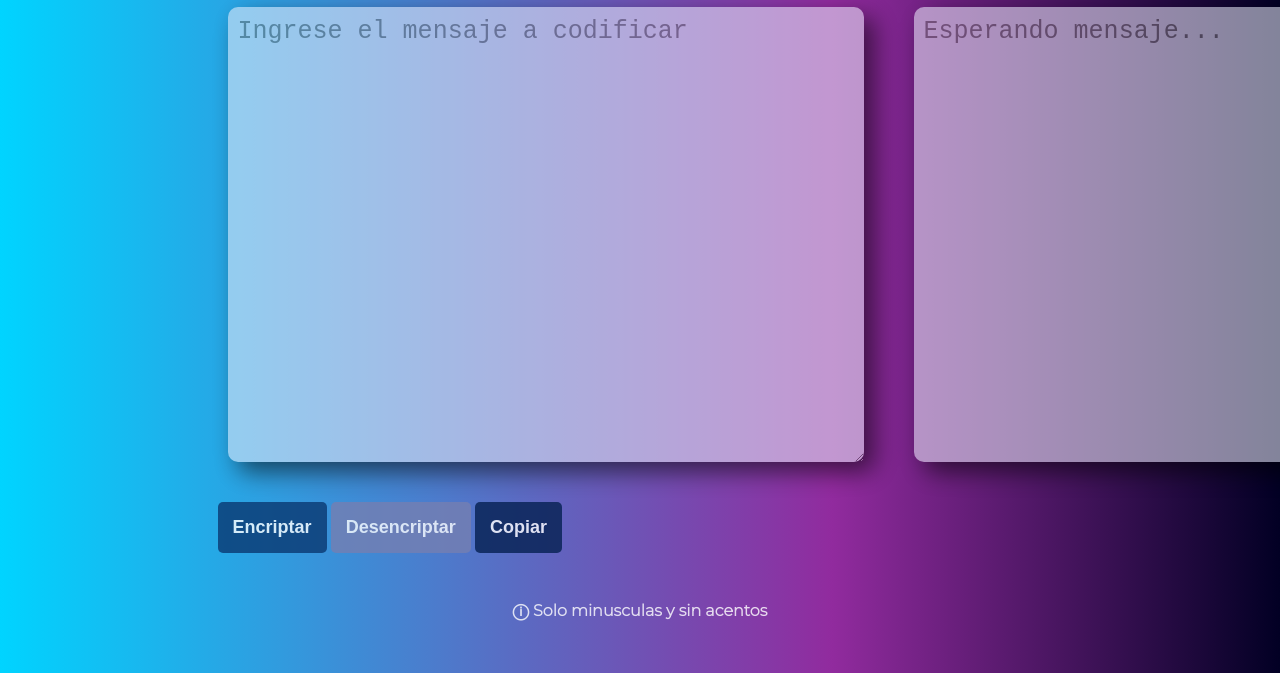
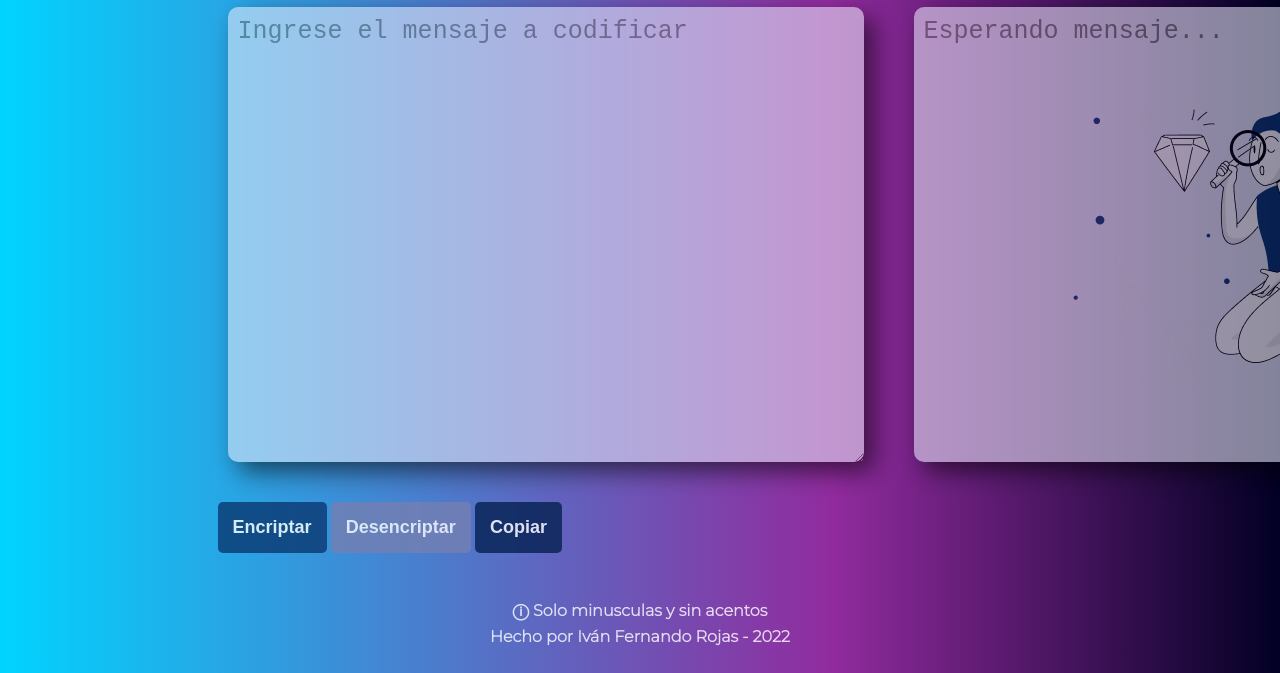
Before and after one commit to BlackHeart87/Encriptador, a plain HTML site: page index.html in a window 1280 px wide. Shown: the part 127-800 px from the top of the page. Drawn offline with Linux system fonts and the light colour scheme.

Commit message:
Ligeras mejoras, creditos y imagen en mensaje

```diff
--- a/index.html
+++ b/index.html
@@ -39,5 +39,6 @@
         <footer>
             <a class="aclaracion">
                 &#9432; Solo minusculas y sin acentos</a>
+            <a class="creditos">Hecho por Iván Fernando Rojas - 2022</a>
         </footer>
 </html>
--- a/style.css
+++ b/style.css
@@ -57,6 +57,9 @@ main{
     background-color: #E9ECF8;
     position: relative;
     box-shadow: 10px 10px 25px black;
+    background-image: url("imagenes/Muñeco.png");
+    background-repeat: no-repeat;
+    background-position: center;
 
 }
 
@@ -131,5 +134,14 @@ main{
     display:inline-block;
     color: white;
     width: 100%;
+}
 
+.creditos{
+    text-align: center;
+    font-weight: bold;
+    display:inline-block;
+    color: white;
+    width: 100%;
+    margin-top: 10px;
+    margin-bottom: 10px;
 }
```
